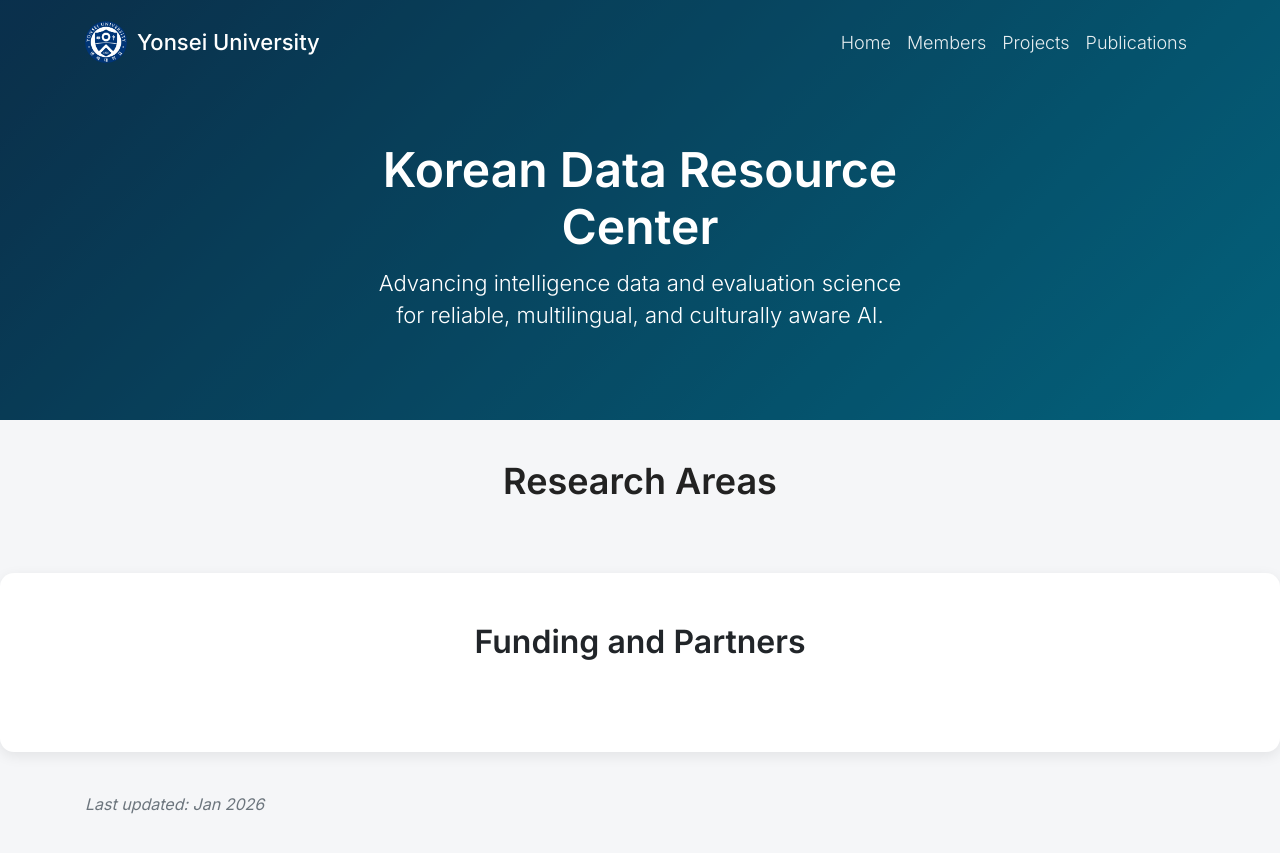
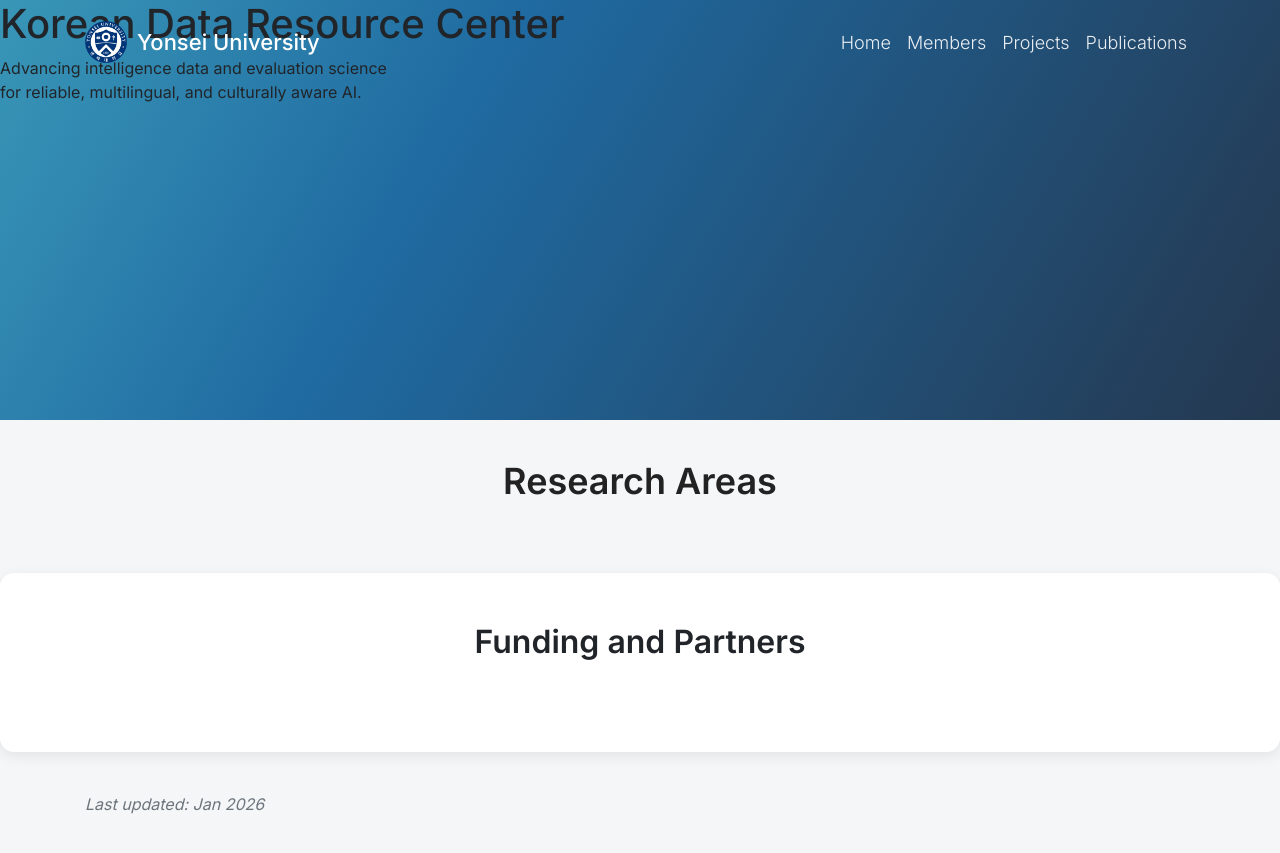
Before and after one commit to wangxiaonan-git/kdarc-lab, a Jekyll site: the page built from index.html, in a window 1280 px wide. Shown: the top 853 px of the page. Built offline with Jekyll 4.4.1, drawn with Linux system fonts in a browser that asks for light colours.

Commit message:
Update default.html

```diff
--- a/_layouts/default.html
+++ b/_layouts/default.html
@@ -18,80 +18,60 @@
       padding: 0;
     }
 
-    /* ====================== TECH GRADIENT BACKGROUND ====================== */
+ /* ====================== DYNAMIC FLOW GRADIENT ====================== */
 
 @keyframes gradientFlow {
-      0% { background-position: 0% 50%; }
-      50% { background-position: 100% 50%; }
-      100% { background-position: 0% 50%; }
+  0% {
+    background-position: 0% 50%;
+  }
+  100% {
+    background-position: 200% 50%;
+  }
 }
 
-    /* ====================== HERO / SUBPAGE SIZE ====================== */
+/* ====================== HOME HERO ====================== */
 
 .hero-banner {
   width: 100%;
   height: 420px;
   position: relative;
   margin-top: 0;
-      background-size: 400% 400%;
-      animation: gradientFlow 10s ease-in-out infinite;
+
   background-image: linear-gradient(
-        135deg,
-        #020024,
-        #090979,
-        #0f4c75,
-        #00b4db
+    120deg,
+    #0f2027 0%,
+    #1f6aa1 20%,
+    #4bb6c7 40%,
+    #1f6aa1 60%,
+    #243b55 80%,
+    #0f2027 100%
   );
+
+  background-size: 300% 300%;
+  animation: gradientFlow 12s linear infinite;
 }
+
+/* ====================== SUBPAGE BANNER ====================== */
 
 .subpage-banner {
   width: 100%;
   height: 160px;
   position: relative;
   margin-top: 0;
-      background-size: 350% 350%;
-      animation: gradientFlow 14s ease-in-out infinite;
+
   background-image: linear-gradient(
-        135deg,
-        #020024,
-        #061539,
-        #0b3c5d,
-        #1f7ea1
+    120deg,
+    #102a43 0%,
+    #2f80b9 25%,
+    #6ec6d9 50%,
+    #2f80b9 75%,
+    #102a43 100%
   );
+
+  background-size: 260% 260%;
+  animation: gradientFlow 18s linear infinite;
 }
 
-    .hero-overlay {
-      position: absolute;
-      top: 0;
-      left: 0;
-      width: 100%;
-      height: 100%;
-      background: rgba(0,0,0,0.35);
-      z-index: 1;
-    }
-
-    .hero-center {
-      position: absolute;
-      top: 58%;
-      left: 50%;
-      transform: translate(-50%, -50%);
-      z-index: 3;
-      text-align: center;
-      color: white;
-      max-width: 900px;
-    }
-
-    .hero-center h1 {
-      font-size: 48px;
-      font-weight: 600;
-      margin-bottom: 12px;
-    }
-
-    .hero-center p {
-      font-size: 22px;
-      font-weight: 300;
-      line-height: 1.45;
-    }
 
     /* ====================== NAVBAR ====================== */
 
```
Lines whose indentation alone changed are shown as unchanged.
